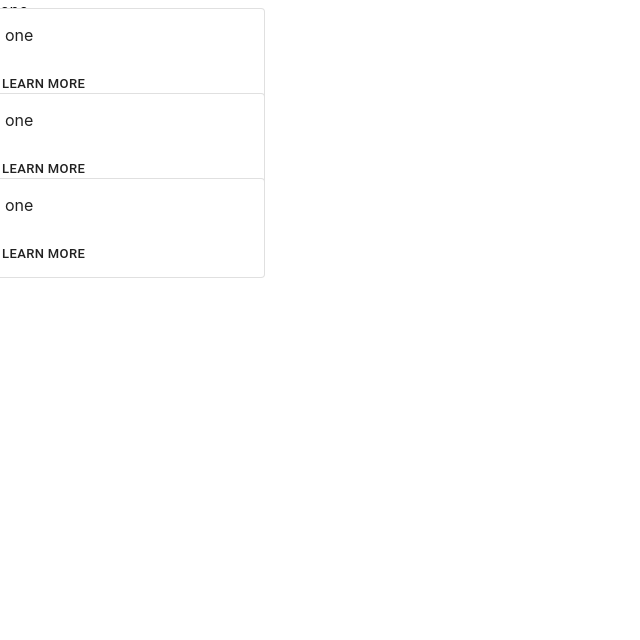
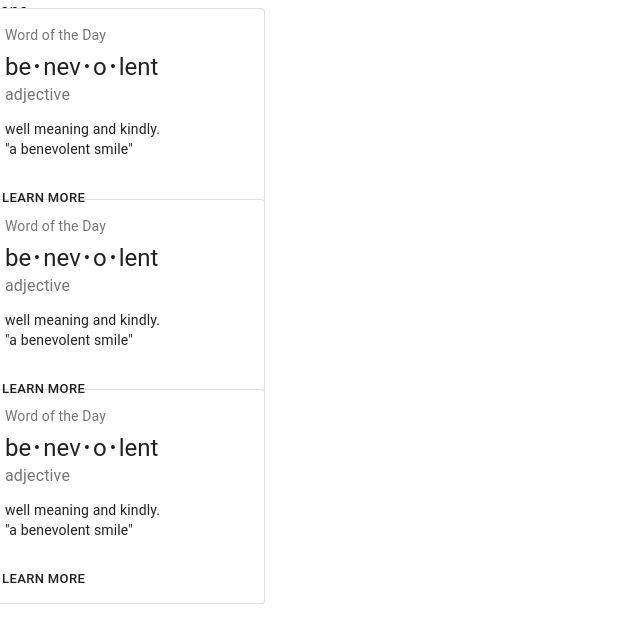
Before and after one commit to rommelcode/covid19, a React (Create React App) app: page / in a window 1280 px wide. Shown: the top 640 px of the page, without its empty margins (0-640 px from the left). Built offline with nearby package versions, Linux system fonts and the light colour scheme.

Commit message:
flex direction column

```diff
--- a/src/CardComponent.js
+++ b/src/CardComponent.js
@@ -31,8 +31,7 @@ export default function CardComponent() {
 
     <CardContent>
 
-   one
-      {/* <Typography className={classes.title} color="textSecondary" gutterBottom>
+      <Typography className={classes.title} color="textSecondary" gutterBottom>
         Word of the Day
       </Typography>
       <Typography variant="h5" component="h2">
@@ -45,7 +44,7 @@ export default function CardComponent() {
         well meaning and kindly.
         <br />
         {'"a benevolent smile"'}
-      </Typography> */}
+      </Typography>
 
     </CardContent>
 
--- a/src/CardContainer.js
+++ b/src/CardContainer.js
@@ -15,12 +15,12 @@ export default function CardContainer() {
       <Grid container item xs={12} spacing={3}>
         <CardComponent></CardComponent>
       </Grid>
-      <Grid container item xs={12} spacing={3}>
+      {/* <Grid container item xs={12} spacing={3}>
         <CardComponent></CardComponent>
       </Grid>
       <Grid container item xs={12} spacing={3}>
         <CardComponent></CardComponent>
-      </Grid>
+      </Grid> */}
     </Grid>
   );
 }
--- a/src/MainLayout.js
+++ b/src/MainLayout.js
@@ -5,16 +5,16 @@ import CardContainer from "./CardContainer";
 
 export default function MainLayout() {
   return (
-    <Grid container sm={12} justify="space-around">
+    <Grid container direction="column">
       <Grid item sm={4}>
        one
         <CardContainer></CardContainer>
       </Grid>
       <Grid item sm={4}>
-        {/* <CardContainer></CardContainer> */}
+        <CardContainer></CardContainer>
       </Grid>
       <Grid item sm={4}>
-        {/* <CardContainer></CardContainer> */}
+        <CardContainer></CardContainer>
       </Grid>
     </Grid>
   );
```
